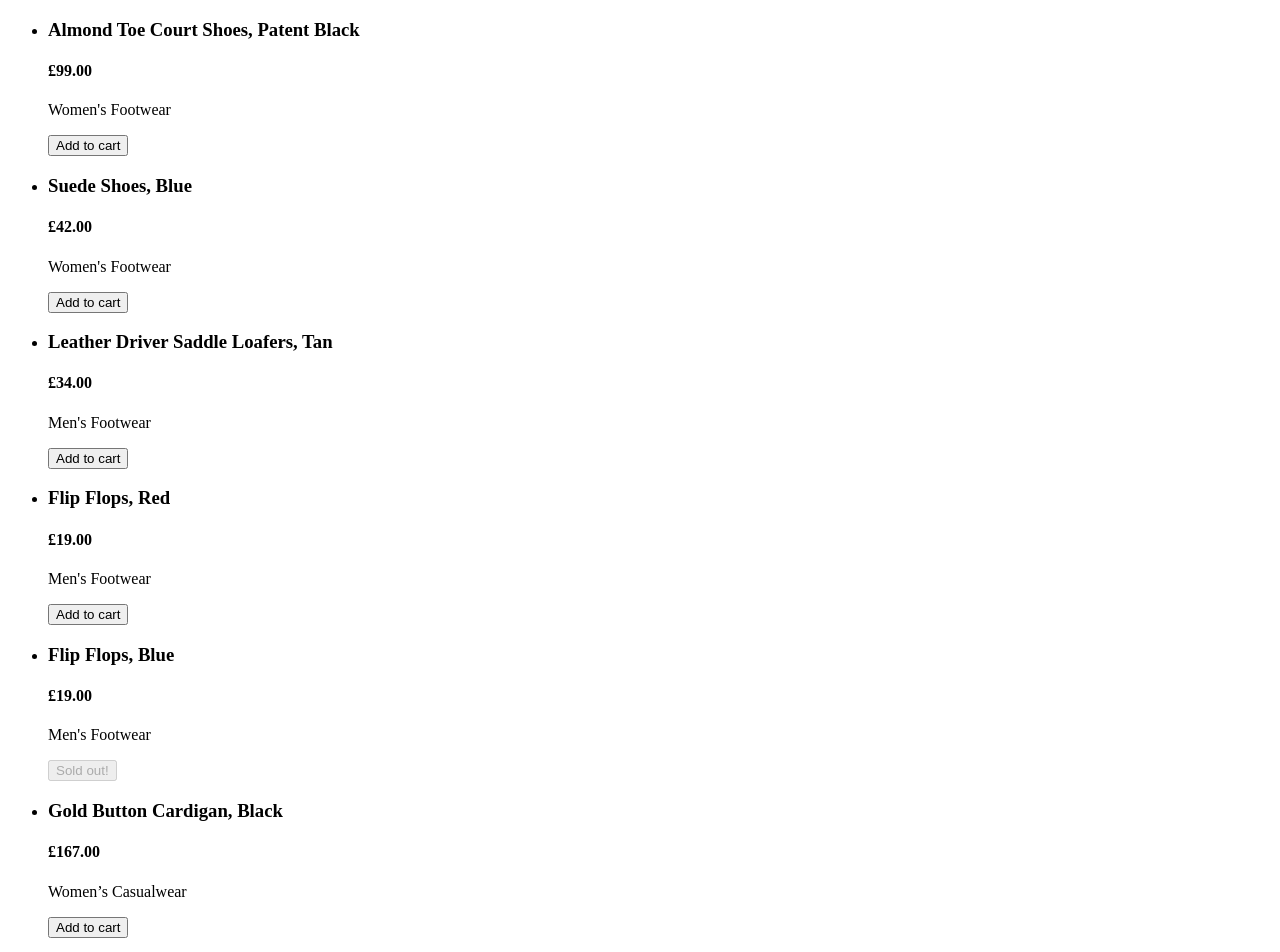
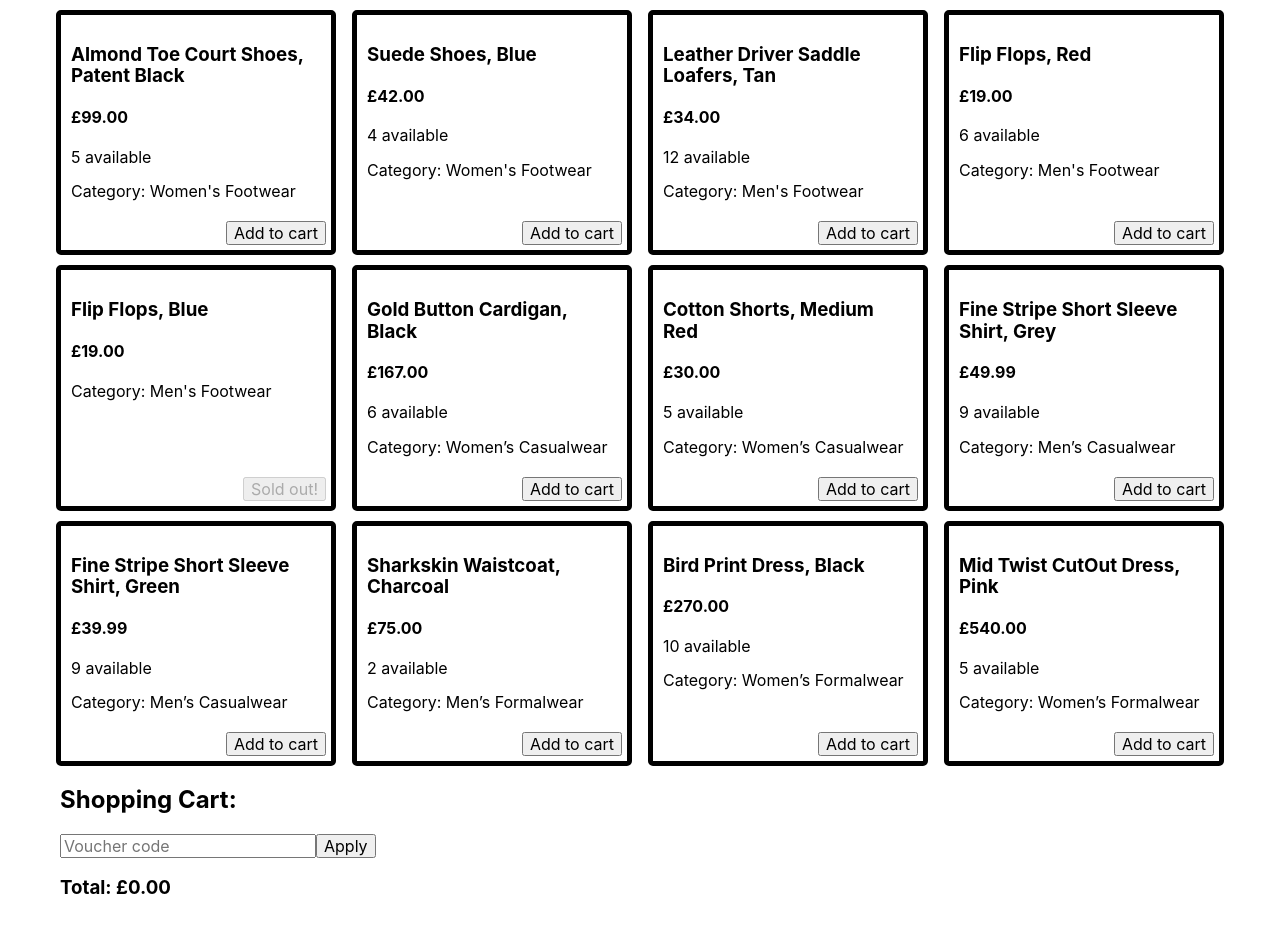
Before and after one commit to nkhil/clothing-retail-react-app, a React (Vite) app: page / in a window 1280 px wide. Shown: the top 952 px of the page. After the commit the page ends 917 px from the top, so only its background shows below. Built offline with nearby package versions, Linux system fonts and the light colour scheme.

Commit message:
Add classNames to components for styling

```diff
--- a/src/App/App.js
+++ b/src/App/App.js
@@ -118,6 +118,8 @@ class App extends Component {
   render = () => {
     return (
       <Fragment>
+        <GlobalStyle />
+        <div className="container">
           <ProductList
             products={this.state.products}
             addToCart={this.addToCart}
@@ -132,6 +134,7 @@ class App extends Component {
             setActiveVoucherCode={this.setActiveVoucherCode}
             applyVoucherCode={this.applyVoucherCode}
           />
+        </div>
       </Fragment>
     )
   }
--- a/src/App/components/Cart.js
+++ b/src/App/components/Cart.js
@@ -7,9 +7,9 @@ class ShoppingCart extends Component {
   render = () => {
     return (
       <Fragment>
-        <div id="shoppingCart">
-          <h2>Basket:</h2>
-          <ul>
+        <div className="shopping-cart-container">
+          <h2>Shopping Cart:</h2>
+          <ul className="shopping-cart-list">
             {Object.keys(this.props.shoppingCart).map(key => (
               <ShoppingCartItem
                 key={key}
--- a/src/App/components/CartItem.js
+++ b/src/App/components/CartItem.js
@@ -9,7 +9,7 @@ class ShoppingCartItem extends Component {
     const productName = this.props.product.productName
     return (
       <Fragment>
-        <li id={this.props.index}>
+        <li id={this.props.index} className="product">
           <h3>
             {productName} x {this.props.numberOfItems}
           </h3>
--- a/src/App/components/ProductItem.js
+++ b/src/App/components/ProductItem.js
@@ -18,12 +18,15 @@ class ProductItem extends Component {
     const isAvailable = productQuantity > 0
     return (
       <Fragment>
-        <li id={this.props.index}>
-          <h3>{productName}</h3>
-          <h4>{formatPrice(productPrice)}</h4>
-          <p>{productCategory}</p>
+        <li id={this.props.index} className="product">
+          <div className="product-details">
+            <h3>{productName}</h3>
+            <h4>{formatPrice(productPrice)}</h4>
+            <p>{isAvailable ? `${productQuantity} available` : ""}</p>
+            <p>Category: {productCategory}</p>
+          </div>
           <button
-            className={`${index}-button`}
+            className={`${index}-button item-button`}
             onClick={this.handleClick}
             disabled={!isAvailable}
           >
--- a/src/App/components/ProductList.js
+++ b/src/App/components/ProductList.js
@@ -5,7 +5,7 @@ class ProductList extends PureComponent {
   render = () => {
     return (
       <Fragment>
-        <ul>
+        <ul className="products-list">
           {Object.keys(this.props.products).map(key => (
             <ProductItem
               key={key}
```
Lines whose indentation alone changed are shown as unchanged.
